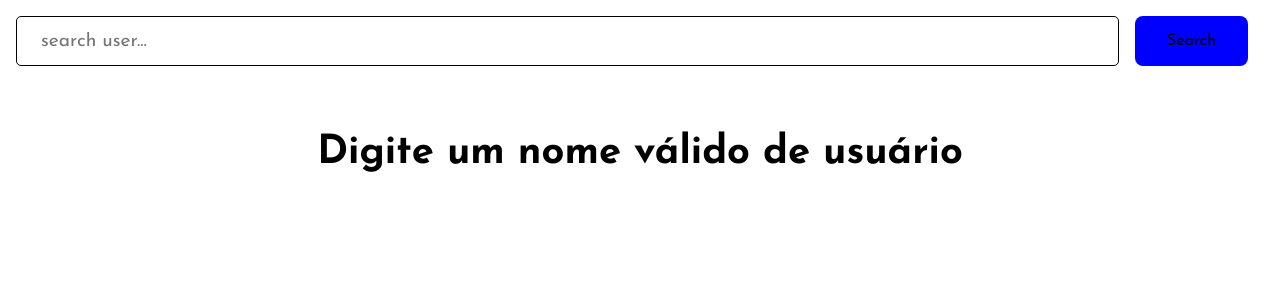
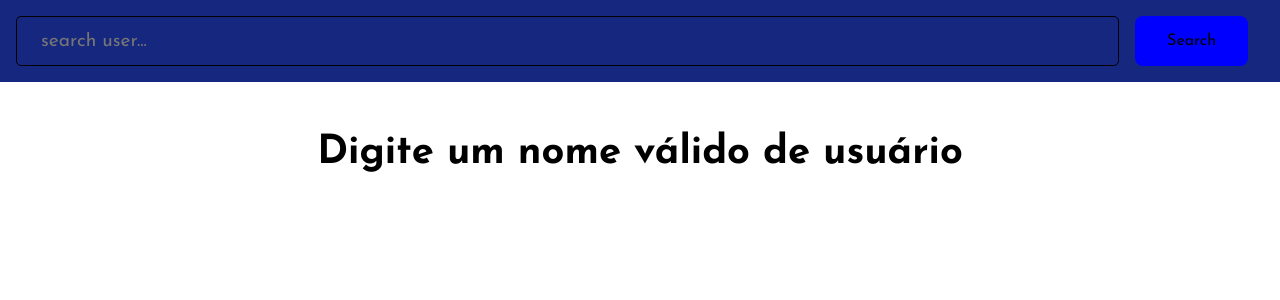
Before and after one commit to Gabrielfr-bld/github-api, a React (Create React App) app: page / in a window 1280 px wide. Shown: the top 300 px of the page. Built offline with nearby package versions, Linux system fonts and the light colour scheme.

Commit message:
refactor: styled component Header

```diff
--- a/src/components/header/style/Header.js
+++ b/src/components/header/style/Header.js
@@ -6,4 +6,5 @@ export const HeaderS = styled.div`
   justify-content: space-between;
   padding: 1rem;
   margin-bottom: 1rem;
+  background-color: #162780;
 `;
```
